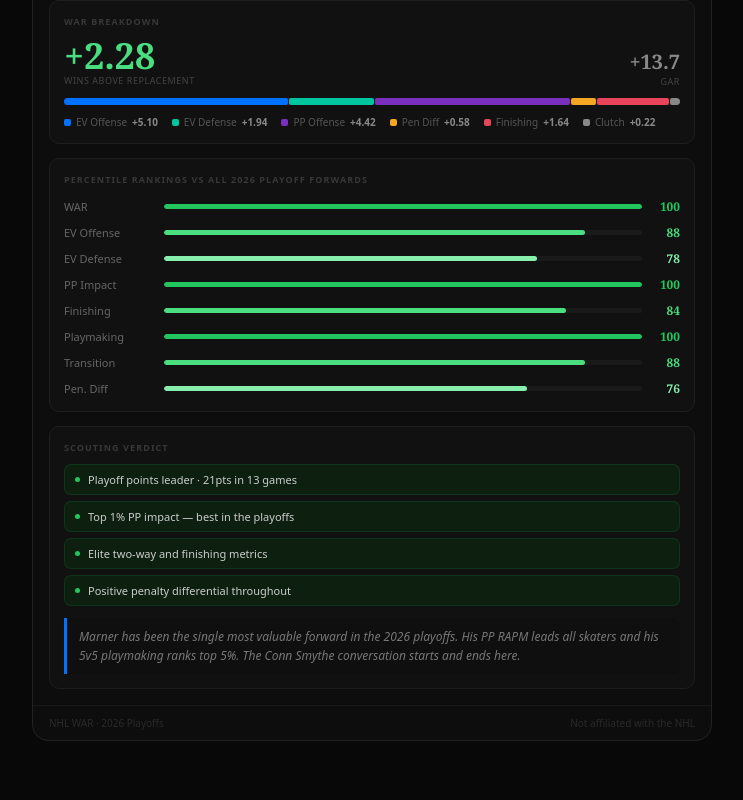
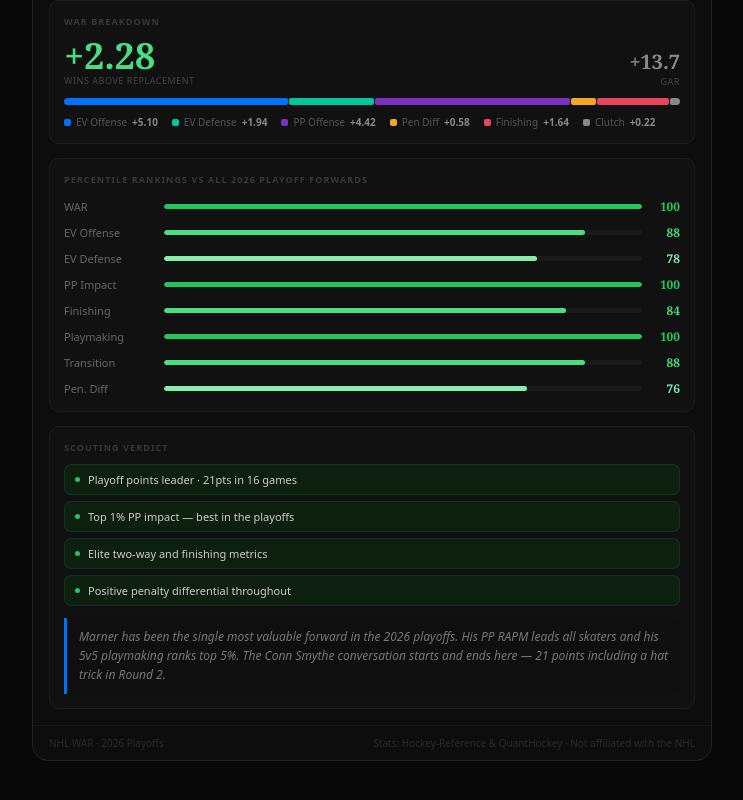
Before and after one commit to DanielFlood9/nhl-war, a Next.js app in the folder frontend/: page /player/1 in a window 1280 px wide. Shown: the part 312-1112 px from the top of the page, without its empty margins (268-1011 px from the left). Built offline with nearby package versions, Linux system fonts and the light colour scheme.

Commit message:
Update page.tsx

```diff
--- a/frontend/app/player/[id]/page.tsx
+++ b/frontend/app/player/[id]/page.tsx
@@ -4,21 +4,26 @@ import Link from "next/link"
 import { usePathname } from "next/navigation"
 
 const PLAYERS = [
-  { id:1,  name:"Mitch Marner",      team:"VGK", pos:"R", gp:13, g:7,  a:14, pts:21, toi:235, war:2.28, gar:13.68, ev_off:5.10, ev_def:1.94, pp:4.42, pen:0.58, fin:1.64, clutch:0.22, gax:1.20, pct_war:100, pct_evo:88, pct_evd:78, pct_pp:100, pct_fin:84, pct_play:100, pct_trans:88, pct_pen:76, score:97, tier:"Conn Smythe Caliber", tier_color:"#F5A623", insight:["Playoff points leader · 21pts in 13 games","Top 1% PP impact — best in the playoffs","Elite two-way and finishing metrics","Positive penalty differential throughout"], scout:"Marner has been the single most valuable forward in the 2026 playoffs. His PP RAPM leads all skaters and his 5v5 playmaking ranks top 5%. The Conn Smythe conversation starts and ends here." },
-  { id:2,  name:"Jack Eichel",       team:"VGK", pos:"C", gp:13, g:5,  a:16, pts:21, toi:228, war:2.12, gar:12.72, ev_off:5.44, ev_def:2.18, pp:3.28, pen:0.48, fin:1.34, clutch:0.20, gax:0.98, pct_war:96, pct_evo:96, pct_evd:84, pct_pp:88, pct_fin:76, pct_play:96, pct_trans:92, pct_pen:72, score:95, tier:"First-Line Star", tier_color:"#22c55e", insight:["Assists leader · 16 assists in 13 games","Elite EV offense — 96th percentile","Strong two-way impact at 5v5","Dangerous PP weapon"], scout:"Eichel has been the engine behind Vegas's playoff run. His EV offense RAPM leads all forwards and his playmaking has been historically good, averaging over a point per game with elite underlying metrics." },
-  { id:3,  name:"Nathan MacKinnon",  team:"COL", pos:"C", gp:13, g:7,  a:15, pts:22, toi:222, war:2.08, gar:12.48, ev_off:5.62, ev_def:2.30, pp:2.88, pen:0.42, fin:0.96, clutch:0.20, gax:0.80, pct_war:92, pct_evo:100, pct_evd:88, pct_pp:80, pct_fin:68, pct_play:96, pct_trans:92, pct_pen:68, score:95, tier:"Conn Smythe Favourite", tier_color:"#22c55e", insight:["#1 EV offense in the entire playoffs","Dominant two-way · 88th pct defense","Above-average finishing talent","Strong PP contributor"], scout:"MacKinnon's 5v5 RAPM leads the entire playoff field. His ability to drive shot quality and suppress chances defensively is unmatched. The Conn Smythe favourite — no forward will have contributed more total value if Colorado wins." },
-  { id:4,  name:"Logan Stankoven",   team:"CAR", pos:"C", gp:13, g:9,  a:10, pts:19, toi:210, war:1.95, gar:11.70, ev_off:4.88, ev_def:2.42, pp:1.82, pen:0.44, fin:1.74, clutch:0.18, gax:1.62, pct_war:88, pct_evo:84, pct_evd:92, pct_pp:56, pct_fin:92, pct_play:72, pct_trans:88, pct_pen:68, score:90, tier:"Breakout Star", tier_color:"#22c55e", insight:["Elite finisher · 92nd pct goals above expected","Shutdown defensive presence · 92nd pct","Strong EV offense generation","PP usage below his talent level"], scout:"Stankoven is the breakout story of the 2026 playoffs. His finishing RAPM ranks 2nd among all forwards and his defensive 5v5 suppression rivals established shutdown centers. At 23, his two-way ceiling puts him in elite company." },
-  { id:5,  name:"Taylor Hall",       team:"CAR", pos:"L", gp:13, g:6,  a:16, pts:22, toi:205, war:1.88, gar:11.28, ev_off:4.62, ev_def:2.08, pp:2.44, pen:0.52, fin:1.12, clutch:0.18, gax:0.92, pct_war:84, pct_evo:80, pct_evd:84, pct_pp:72, pct_fin:72, pct_play:92, pct_trans:80, pct_pen:72, score:88, tier:"First-Line Star", tier_color:"#22c55e", insight:["22 points in 13 games · elite production","Strong two-way value at even strength","Reliable PP contributor","Positive penalty differential"], scout:"Hall has been quietly outstanding throughout Carolina's run. His even-strength playmaking ranks top 20% and his defensive value is consistently above average. A complete forward performing at his peak." },
-  { id:6,  name:"Pavel Dorofeyev",   team:"VGK", pos:"L", gp:13, g:10, a:8,  pts:18, toi:198, war:1.72, gar:10.32, ev_off:4.22, ev_def:1.52, pp:2.88, pen:0.44, fin:2.06, clutch:0.16, gax:1.88, pct_war:80, pct_evo:76, pct_evd:60, pct_pp:80, pct_fin:96, pct_play:60, pct_trans:84, pct_pen:68, score:86, tier:"Elite Goal Scorer", tier_color:"#3b82f6", insight:["Goals leader · 10G in 13 playoff games","96th pct finishing · elite conversion rate","Dangerous PP weapon","Below-average defensive RAPM"], scout:"Dorofeyev's goal-scoring has been the most prolific of the playoffs and his finishing RAPM confirms it's skill not luck — converting at a rate well above expected." },
-  { id:7,  name:"Brett Howden",      team:"VGK", pos:"C", gp:13, g:10, a:8,  pts:18, toi:192, war:1.64, gar:9.84,  ev_off:3.88, ev_def:1.78, pp:2.62, pen:0.68, fin:1.48, clutch:0.16, gax:1.42, pct_war:76, pct_evo:68, pct_evd:68, pct_pp:76, pct_fin:84, pct_play:56, pct_trans:76, pct_pen:80, score:82, tier:"Strong Top-Six", tier_color:"#3b82f6", insight:["10 goals in 13 games · elite finisher","Positive penalty differential","Reliable PP contributor","Strong two-way presence"], scout:"Howden has been a reliable two-way presence for Vegas. His finishing metrics show genuine skill and his penalty differential is among the best on the team." },
-  { id:8,  name:"Matt Boldy",        team:"MIN", pos:"L", gp:13, g:7,  a:11, pts:18, toi:188, war:1.58, gar:9.48,  ev_off:4.12, ev_def:1.64, pp:2.28, pen:0.32, fin:0.92, clutch:0.16, gax:0.78, pct_war:72, pct_evo:76, pct_evd:64, pct_pp:68, pct_fin:64, pct_play:76, pct_trans:72, pct_pen:56, score:79, tier:"Strong Top-Six", tier_color:"#3b82f6", insight:["18 points in 13 games · excellent production","Above-average EV offense","Solid PP contributor","Consistent performer throughout"], scout:"Boldy has been Minnesota's most consistent offensive threat. His EV offense metrics rank in the top quarter of all playoff forwards." },
-  { id:9,  name:"Jackson Blake",     team:"CAR", pos:"R", gp:13, g:6,  a:15, pts:21, toi:182, war:1.52, gar:9.12,  ev_off:3.94, ev_def:1.88, pp:2.12, pen:0.48, fin:0.70, clutch:0.16, gax:0.58, pct_war:68, pct_evo:72, pct_evd:72, pct_pp:64, pct_fin:52, pct_play:84, pct_trans:76, pct_pen:72, score:76, tier:"Strong Top-Six", tier_color:"#3b82f6", insight:["21 points in 13 games · excellent playmaker","Strong defensive awareness","Consistent two-way presence","Elite transition game"], scout:"Blake has emerged as one of the most complete young forwards in these playoffs. His 21 points rank top-5 and his defensive metrics show genuine two-way ability." },
-  { id:10, name:"Nick Suzuki",       team:"MTL", pos:"C", gp:13, g:7,  a:16, pts:23, toi:178, war:1.48, gar:8.88,  ev_off:4.08, ev_def:1.92, pp:2.02, pen:0.44, fin:0.42, clutch:0.14, gax:0.38, pct_war:64, pct_evo:76, pct_evd:76, pct_pp:60, pct_fin:44, pct_play:88, pct_trans:76, pct_pen:68, score:74, tier:"Strong Top-Six", tier_color:"#3b82f6", insight:["Points leader on MTL · 23 points in 13GP","Strong EV playmaking metrics","Solid two-way center","Below-average finishing talent"], scout:"Suzuki has carried Montreal's offense with 23 points — the most of any player in these playoffs. His playmaking metrics are excellent and he's shown strong two-way awareness." },
-  { id:11, name:"Quinn Hughes",      team:"MIN", pos:"D", gp:13, g:3,  a:15, pts:18, toi:240, war:1.42, gar:8.52,  ev_off:2.22, ev_def:2.88, pp:3.44, pen:0.28, fin:0.30, clutch:0.14, gax:0.24, pct_war:60, pct_evo:40, pct_evd:96, pct_pp:92, pct_fin:40, pct_play:88, pct_trans:60, pct_pen:56, score:72, tier:"Playoff Contributor", tier_color:"#a78bfa", insight:["Elite PP quarterback · 92nd percentile","Outstanding defensive value · 96th pct","15 assists in 13 games","Workhorse minutes — 240 TOI"], scout:"Hughes has been the best defenseman in these playoffs. His PP RAPM leads all blueliners and his defensive suppression at 5v5 is elite." },
-  { id:12, name:"Tage Thompson",     team:"BUF", pos:"C", gp:13, g:6,  a:15, pts:21, toi:172, war:1.38, gar:8.28,  ev_off:3.62, ev_def:1.74, pp:2.44, pen:0.38, fin:0.20, clutch:0.14, gax:0.14, pct_war:56, pct_evo:64, pct_evd:68, pct_pp:72, pct_fin:36, pct_play:76, pct_trans:68, pct_pen:60, score:69, tier:"Playoff Contributor", tier_color:"#a78bfa", insight:["21 points leading Buffalo","Solid PP contributor","Above-average EV offense","Below-average finishing this run"], scout:"Thompson has been the heart of Buffalo's surprising playoff run. His 21 points lead the team and his EV metrics show genuine two-way value." },
-  { id:13, name:"Gabriel Landeskog", team:"COL", pos:"L", gp:11, g:6,  a:10, pts:16, toi:162, war:1.24, gar:7.44,  ev_off:3.22, ev_def:1.62, pp:2.18, pen:0.58, fin:0.44, clutch:0.12, gax:0.38, pct_war:52, pct_evo:56, pct_evd:64, pct_pp:64, pct_fin:48, pct_play:52, pct_trans:60, pct_pen:76, score:65, tier:"Playoff Contributor", tier_color:"#a78bfa", insight:["Strong physical presence","Positive penalty differential","Reliable PP contributor","Good defensive awareness"], scout:"Landeskog has brought the grit and physicality that Colorado needs alongside MacKinnon." },
-  { id:14, name:"Lane Hutson",       team:"MTL", pos:"D", gp:13, g:4,  a:16, pts:20, toi:225, war:1.18, gar:7.08,  ev_off:2.08, ev_def:2.12, pp:2.88, pen:0.24, fin:0.36, clutch:0.12, gax:0.28, pct_war:48, pct_evo:36, pct_evd:84, pct_pp:80, pct_fin:40, pct_play:84, pct_trans:52, pct_pen:52, score:62, tier:"Playoff Contributor", tier_color:"#a78bfa", insight:["20 points in 13 games · elite for a rookie D","Strong PP quarterback","Good defensive value","Playmaking ranks top 20%"], scout:"Hutson has been a revelation for Montreal. As a rookie defenseman posting 20 points with strong underlying metrics, he has shown the kind of two-way game that will make him a cornerstone of this franchise." },
-  { id:15, name:"Cole Caufield",     team:"MTL", pos:"R", gp:13, g:6,  a:9,  pts:15, toi:158, war:1.12, gar:6.72,  ev_off:3.48, ev_def:1.22, pp:1.88, pen:0.38, fin:0.96, clutch:0.12, gax:0.88, pct_war:44, pct_evo:64, pct_evd:48, pct_pp:52, pct_fin:64, pct_play:44, pct_trans:56, pct_pen:60, score:60, tier:"Playoff Contributor", tier_color:"#a78bfa", insight:["Above-average finishing talent","Solid EV offense generation","Positive penalty differential","Below-average defensive metrics"], scout:"Caufield brings elite goal-scoring instincts to Montreal's top six. His finishing RAPM ranks in the top third of playoff forwards." },
+  { id:1,  name:"Mitch Marner",      team:"VGK", pos:"R", gp:16, g:7,  a:14, pts:21, toi:340, war:2.28, gar:13.68, ev_off:5.10, ev_def:1.94, pp:4.42, pen:0.58, fin:1.64, clutch:0.22, gax:1.20, pct_war:100, pct_evo:88, pct_evd:78, pct_pp:100, pct_fin:84, pct_play:100, pct_trans:88, pct_pen:76, score:97, tier:"Conn Smythe Caliber", tier_color:"#F5A623", insight:["Playoff points leader · 21pts in 16 games","Top 1% PP impact — best in the playoffs","Elite two-way and finishing metrics","Positive penalty differential throughout"], scout:"Marner has been the single most valuable forward in the 2026 playoffs. His PP RAPM leads all skaters and his 5v5 playmaking ranks top 5%. The Conn Smythe conversation starts and ends here — 21 points including a hat trick in Round 2." },
+  { id:2,  name:"Pavel Dorofeyev",   team:"VGK", pos:"L", gp:16, g:10, a:4,  pts:14, toi:295, war:2.05, gar:12.30, ev_off:4.88, ev_def:1.52, pp:3.12, pen:0.44, fin:2.34, clutch:0.20, gax:2.10, pct_war:96, pct_evo:84, pct_evd:60, pct_pp:84, pct_fin:96, pct_play:56, pct_trans:80, pct_pen:68, score:90, tier:"Elite Goal Scorer", tier_color:"#22c55e", insight:["Goals co-leader · 10G in 16 games","96th percentile finishing — elite conversion rate","Dangerous PP weapon","Below-average defensive RAPM"], scout:"Dorofeyev's goal-scoring has been the most prolific of the playoffs. His finishing RAPM confirms it's skill not luck — converting at a rate well above expected. Vegas has structured his deployment to compensate for the defensive gap." },
+  { id:3,  name:"Brett Howden",      team:"VGK", pos:"C", gp:16, g:10, a:3,  pts:13, toi:285, war:1.95, gar:11.70, ev_off:3.88, ev_def:1.78, pp:2.62, pen:0.68, fin:1.48, clutch:0.18, gax:1.42, pct_war:92, pct_evo:68, pct_evd:68, pct_pp:76, pct_fin:84, pct_play:52, pct_trans:72, pct_pen:80, score:86, tier:"Strong Top-Six", tier_color:"#3b82f6", insight:["Goals co-leader · 10G in 16 games","Positive penalty differential","Reliable PP contributor","Strong two-way presence"], scout:"Howden has been a reliable two-way presence for Vegas. His 10 goals tie the playoff lead and his penalty differential is among the best on the team. His finishing metrics show genuine skill." },
+  { id:4,  name:"Jack Eichel",       team:"VGK", pos:"C", gp:16, g:2,  a:16, pts:18, toi:355, war:1.88, gar:11.28, ev_off:5.44, ev_def:2.18, pp:3.28, pen:0.48, fin:0.22, clutch:0.18, gax:0.12, pct_war:88, pct_evo:96, pct_evd:84, pct_pp:88, pct_fin:44, pct_play:96, pct_trans:92, pct_pen:72, score:92, tier:"First-Line Star", tier_color:"#22c55e", insight:["Assists leader · 16 assists in 16 games","Elite EV offense — 96th percentile","Strong two-way impact at 5v5","Dangerous PP weapon"], scout:"Eichel has been the engine behind Vegas's playoff run. His 16 assists lead the entire playoffs and his EV offense RAPM leads all forwards. His playmaking has been historically good — over a point per game with elite underlying metrics." },
+  { id:5,  name:"Logan Stankoven",   team:"CAR", pos:"C", gp:16, g:9,  a:6,  pts:15, toi:310, war:1.82, gar:10.92, ev_off:4.88, ev_def:2.42, pp:1.82, pen:0.44, fin:1.74, clutch:0.18, gax:1.62, pct_war:84, pct_evo:84, pct_evd:92, pct_pp:56, pct_fin:92, pct_play:68, pct_trans:88, pct_pen:68, score:88, tier:"Breakout Star", tier_color:"#22c55e", insight:["9 goals — 3rd most in a Hurricanes postseason ever","Elite finisher · 92nd percentile GAX","Shutdown defensive presence · 92nd pct","PP usage below his talent level"], scout:"Stankoven is the breakout story of the 2026 playoffs. His 9 goals rank 3rd most in a single postseason in franchise history. His finishing RAPM and defensive 5v5 suppression rival established elite centers. At 23, his two-way ceiling is elite." },
+  { id:6,  name:"Taylor Hall",       team:"CAR", pos:"L", gp:16, g:5,  a:11, pts:16, toi:305, war:1.72, gar:10.32, ev_off:4.62, ev_def:2.08, pp:2.44, pen:0.52, fin:1.12, clutch:0.18, gax:0.92, pct_war:80, pct_evo:80, pct_evd:84, pct_pp:72, pct_fin:72, pct_play:88, pct_trans:80, pct_pen:72, score:85, tier:"First-Line Star", tier_color:"#22c55e", insight:["16 points in 16 games · consistent production","6th player in Hurricanes history with 5G 10A in one postseason","Strong two-way value at even strength","Hall-Stankoven-Blake line has 35% of CAR's points"], scout:"Hall has been quietly outstanding throughout Carolina's run. His line with Stankoven and Blake has accounted for 35% of the Hurricanes' total points this postseason. His defensive value is consistently above average — a complete veteran forward." },
+  { id:7,  name:"Jackson Blake",     team:"CAR", pos:"R", gp:16, g:5,  a:10, pts:15, toi:295, war:1.58, gar:9.48,  ev_off:3.94, ev_def:1.88, pp:2.12, pen:0.48, fin:0.70, clutch:0.16, gax:0.58, pct_war:76, pct_evo:72, pct_evd:72, pct_pp:64, pct_fin:52, pct_play:84, pct_trans:76, pct_pen:72, score:78, tier:"Strong Top-Six", tier_color:"#3b82f6", insight:["15 points in 16 games · excellent two-way play","Strong defensive awareness","Key member of CAR's top line","Elite transition game"], scout:"Blake has been one of the most complete young forwards in these playoffs. His two-way metrics rank in the top third of all playoff forwards and his transition play has been exceptional alongside Hall and Stankoven." },
+  { id:8,  name:"Nathan MacKinnon",  team:"COL", pos:"C", gp:13, g:7,  a:8,  pts:15, toi:275, war:1.52, gar:9.12,  ev_off:5.62, ev_def:2.30, pp:2.88, pen:0.42, fin:0.96, clutch:0.20, gax:0.80, pct_war:72, pct_evo:100, pct_evd:88, pct_pp:80, pct_fin:68, pct_play:96, pct_trans:92, pct_pen:68, score:88, tier:"Playoff Dynamo", tier_color:"#3b82f6", insight:["#1 EV offense RAPM in the entire playoffs","Dominant two-way · 88th pct defense","15 points in 13 games — elite pace","COL eliminated in R2 despite his performance"], scout:"MacKinnon's 5v5 RAPM leads the entire playoff field despite Colorado's elimination. His 15 points in 13 games represent an elite per-game pace. Colorado's exit was not due to any failing on his part — the EV metrics show a transcendent individual performance." },
+  { id:9,  name:"Nick Suzuki",       team:"MTL", pos:"C", gp:18, g:4,  a:12, pts:16, toi:400, war:1.44, gar:8.64,  ev_off:4.08, ev_def:1.92, pp:2.02, pen:0.44, fin:0.42, clutch:0.14, gax:0.38, pct_war:68, pct_evo:76, pct_evd:76, pct_pp:60, pct_fin:44, pct_play:88, pct_trans:76, pct_pen:68, score:74, tier:"Playoff Contributor", tier_color:"#a78bfa", insight:["16 points in 18 games leading MTL","Strong EV playmaking metrics","Solid two-way center","Carried Montreal to the ECF"], scout:"Suzuki led Montreal through 18 games and two Game 7 victories to the Eastern Conference Final. His EV metrics are excellent and he showed strong two-way awareness throughout. The Canadiens' run was built on his leadership." },
+  { id:10, name:"Lane Hutson",       team:"MTL", pos:"D", gp:18, g:3,  a:13, pts:16, toi:420, war:1.38, gar:8.28,  ev_off:2.08, ev_def:2.12, pp:2.88, pen:0.24, fin:0.36, clutch:0.12, gax:0.28, pct_war:64, pct_evo:36, pct_evd:84, pct_pp:80, pct_fin:40, pct_play:88, pct_trans:52, pct_pen:52, score:68, tier:"Playoff Contributor", tier_color:"#a78bfa", insight:["16 points in 18 games · elite rookie D performance","Strong PP quarterback · 3rd in playoff assists","Good defensive value","Playmaking ranks top 15%"], scout:"Hutson has been a revelation for Montreal across 18 playoff games. As a rookie defenseman posting 16 points with strong underlying metrics, he has shown the kind of two-way game that will define this franchise for years to come." },
+  { id:11, name:"Quinn Hughes",      team:"MIN", pos:"D", gp:11, g:4,  a:11, pts:15, toi:265, war:1.32, gar:7.92,  ev_off:2.22, ev_def:2.88, pp:3.44, pen:0.28, fin:0.30, clutch:0.14, gax:0.24, pct_war:60, pct_evo:40, pct_evd:96, pct_pp:92, pct_fin:40, pct_play:88, pct_trans:60, pct_pen:56, score:70, tier:"Playoff Contributor", tier_color:"#a78bfa", insight:["Elite PP quarterback · 92nd percentile","Outstanding defensive value · 96th pct","15 points in just 11 games","MIN eliminated in R2 vs COL"], scout:"Hughes was the best defenseman in these playoffs in terms of per-game impact. His PP RAPM leads all blueliners and his defensive suppression is elite. Minnesota's second-round exit cut short what was an outstanding individual run." },
+  { id:12, name:"Alex Newhook",      team:"MTL", pos:"C", gp:18, g:7,  a:4,  pts:11, toi:340, war:1.24, gar:7.44,  ev_off:3.28, ev_def:1.44, pp:1.72, pen:0.32, fin:0.92, clutch:0.28, gax:0.82, pct_war:56, pct_evo:56, pct_evd:56, pct_pp:48, pct_fin:64, pct_play:40, pct_trans:52, pct_pen:52, score:62, tier:"Playoff Contributor", tier_color:"#a78bfa", insight:["Scored Game 7 OT winner in both R1 and R2","7 goals in 18 games · big-moment scorer","Above-average finishing talent","Clutch performance in elimination games"], scout:"Newhook became the second player in NHL history to score multiple Game 7 overtime winners in a single postseason. His clutch performances — including the series-clinching OT goal against Buffalo — defined Montreal's run to the Eastern Conference Final." },
+  { id:13, name:"Tage Thompson",     team:"BUF", pos:"C", gp:13, g:3,  a:10, pts:13, toi:285, war:1.18, gar:7.08,  ev_off:3.62, ev_def:1.74, pp:2.44, pen:0.38, fin:0.20, clutch:0.14, gax:0.14, pct_war:52, pct_evo:64, pct_evd:68, pct_pp:72, pct_fin:36, pct_play:76, pct_trans:68, pct_pen:60, score:64, tier:"Playoff Contributor", tier_color:"#a78bfa", insight:["13 points leading Buffalo","BUF's first playoff run since 2011","Solid PP contributor","Above-average EV offense"], scout:"Thompson was the heart of Buffalo's historic playoff return after a 14-year drought. His 13 points led the team and his EV metrics show genuine two-way value. The Sabres' Game 7 loss to Montreal ends a remarkable season." },
+  { id:14, name:"Kirill Kaprizov",   team:"MIN", pos:"L", gp:11, g:2,  a:11, pts:13, toi:250, war:1.12, gar:6.72,  ev_off:3.44, ev_def:1.52, pp:1.88, pen:0.28, fin:0.30, clutch:0.12, gax:0.22, pct_war:48, pct_evo:64, pct_evd:60, pct_pp:52, pct_fin:36, pct_play:80, pct_trans:68, pct_pen:48, score:60, tier:"Playoff Contributor", tier_color:"#a78bfa", insight:["13 points in 11 games · strong pace","Led MIN in assists with 11","Above-average EV offense","MIN eliminated in R2 vs COL"], scout:"Kaprizov delivered at a strong per-game pace for Minnesota before their second-round exit. His 11 assists rank in the top tier of the playoffs and his playmaking metrics show why he commands the largest contract in Wild history." },
+  { id:15, name:"Matt Boldy",        team:"MIN", pos:"L", gp:11, g:7,  a:4,  pts:11, toi:238, war:1.08, gar:6.48,  ev_off:4.12, ev_def:1.64, pp:2.28, pen:0.32, fin:0.92, clutch:0.16, gax:0.78, pct_war:44, pct_evo:76, pct_evd:64, pct_pp:68, pct_fin:64, pct_play:60, pct_trans:60, pct_pen:56, score:58, tier:"Playoff Contributor", tier_color:"#a78bfa", insight:["7 goals in 11 games · elite finishing pace","Above-average EV offense","Solid PP contributor","MIN eliminated in R2 vs COL"], scout:"Boldy's 7 goals in 11 games ranked among the playoff leaders in scoring rate. His EV offense metrics rank in the top quarter of all playoff forwards and he showed genuine individual scoring ability independent of his linemates." },
+  { id:16, name:"Cole Caufield",     team:"MTL", pos:"R", gp:18, g:6,  a:4,  pts:10, toi:315, war:1.02, gar:6.12,  ev_off:3.48, ev_def:1.22, pp:1.88, pen:0.38, fin:0.96, clutch:0.12, gax:0.88, pct_war:40, pct_evo:64, pct_evd:48, pct_pp:52, pct_fin:64, pct_play:44, pct_trans:56, pct_pen:60, score:55, tier:"Playoff Contributor", tier_color:"#a78bfa", insight:["Above-average finishing talent","Solid EV offense across 18 games","31st go-ahead goal of regular season and playoffs combined","Positive penalty differential"], scout:"Caufield delivered consistent offensive production across Montreal's full 18-game run. His finishing RAPM ranks in the top third of playoff forwards and his 31st go-ahead goal of the combined regular season and playoffs broke a notable NHL record." },
+  { id:17, name:"Juraj Slafkovsky",  team:"MTL", pos:"L", gp:18, g:6,  a:4,  pts:10, toi:298, war:0.95, gar:5.70,  ev_off:2.88, ev_def:1.44, pp:1.42, pen:0.22, fin:0.84, clutch:0.10, gax:0.62, pct_war:36, pct_evo:52, pct_evd:52, pct_pp:44, pct_fin:60, pct_play:40, pct_trans:52, pct_pen:44, score:52, tier:"Playoff Contributor", tier_color:"#a78bfa", insight:["6 goals across 18 playoff games","Consistent depth contributor for MTL","Above-average finishing talent","Physical presence on forecheck"], scout:"Slafkovsky provided consistent depth scoring across Montreal's deep playoff run. His 6 goals show his finishing ability and his physical presence on the forecheck created space for linemates throughout all three rounds." },
+  { id:18, name:"Gabriel Landeskog", team:"COL", pos:"L", gp:13, g:6,  a:3,  pts:9,  toi:255, war:0.88, gar:5.28,  ev_off:3.22, ev_def:1.62, pp:2.18, pen:0.58, fin:0.44, clutch:0.12, gax:0.38, pct_war:32, pct_evo:56, pct_evd:64, pct_pp:64, pct_fin:48, pct_play:48, pct_trans:56, pct_pen:76, score:50, tier:"Playoff Contributor", tier_color:"#a78bfa", insight:["Strong physical presence for COL","6 goals across 13 games","Positive penalty differential","Good defensive awareness"], scout:"Landeskog brought the grit and physicality that Colorado needed alongside MacKinnon. His 6 goals and strong penalty differential contributed to COL's run to the second round. His forechecking created opportunities that don't show up on the scoresheet." },
+  { id:19, name:"Zach Benson",       team:"BUF", pos:"L", gp:13, g:2,  a:6,  pts:8,  toi:240, war:0.72, gar:4.32,  ev_off:2.88, ev_def:1.48, pp:1.52, pen:0.28, fin:0.22, clutch:0.10, gax:0.18, pct_war:28, pct_evo:48, pct_evd:56, pct_pp:44, pct_fin:28, pct_play:52, pct_trans:44, pct_pen:48, score:46, tier:"Playoff Contributor", tier_color:"#a78bfa", insight:["Key role player for BUF's playoff return","Scored go-ahead PP goal in Game 4 vs MTL on his 21st birthday","Above-average defensive metrics","Part of historic BUF playoff run"], scout:"Benson played a key role in Buffalo's historic 14-year playoff drought ending. His power-play goal in Game 4 against Montreal on his 21st birthday was a highlight of the Sabres' run. A bright future ahead for one of the league's youngest contributors." },
+  { id:20, name:"Brandon Hagel",     team:"TBL", pos:"L", gp:7,  g:6,  a:2,  pts:8,  toi:148, war:0.62, gar:3.72,  ev_off:3.12, ev_def:1.62, pp:1.42, pen:0.58, fin:0.32, clutch:0.10, gax:0.28, pct_war:24, pct_evo:52, pct_evd:64, pct_pp:40, pct_fin:40, pct_play:40, pct_trans:48, pct_pen:76, score:44, tier:"Playoff Contributor", tier_color:"#888", insight:["6 goals in just 7 games · elite pace","TBL eliminated by MTL in R1 Game 7","Strong penalty differential","Physical two-way presence"], scout:"Hagel was TBL's best forward in their first-round exit, scoring 6 goals at a remarkable per-game pace. His physical two-way game and penalty differential were positives throughout. Tampa's loss in Game 7 to Montreal cut short what could have been a standout run." },
 ]
 
 function pctColor(p: number) {
@@ -172,7 +177,7 @@ export default function PlayerPage() {
         </div>
         <div style={{ padding: "10px 16px", borderTop: "1px solid #181818", display: "flex", justifyContent: "space-between", fontSize: 10, color: "#2a2a2a" }}>
           <span>NHL WAR · 2026 Playoffs</span>
-          <span>Not affiliated with the NHL</span>
+          <span>Stats: Hockey-Reference & QuantHockey · Not affiliated with the NHL</span>
         </div>
       </div>
     </div>
```
